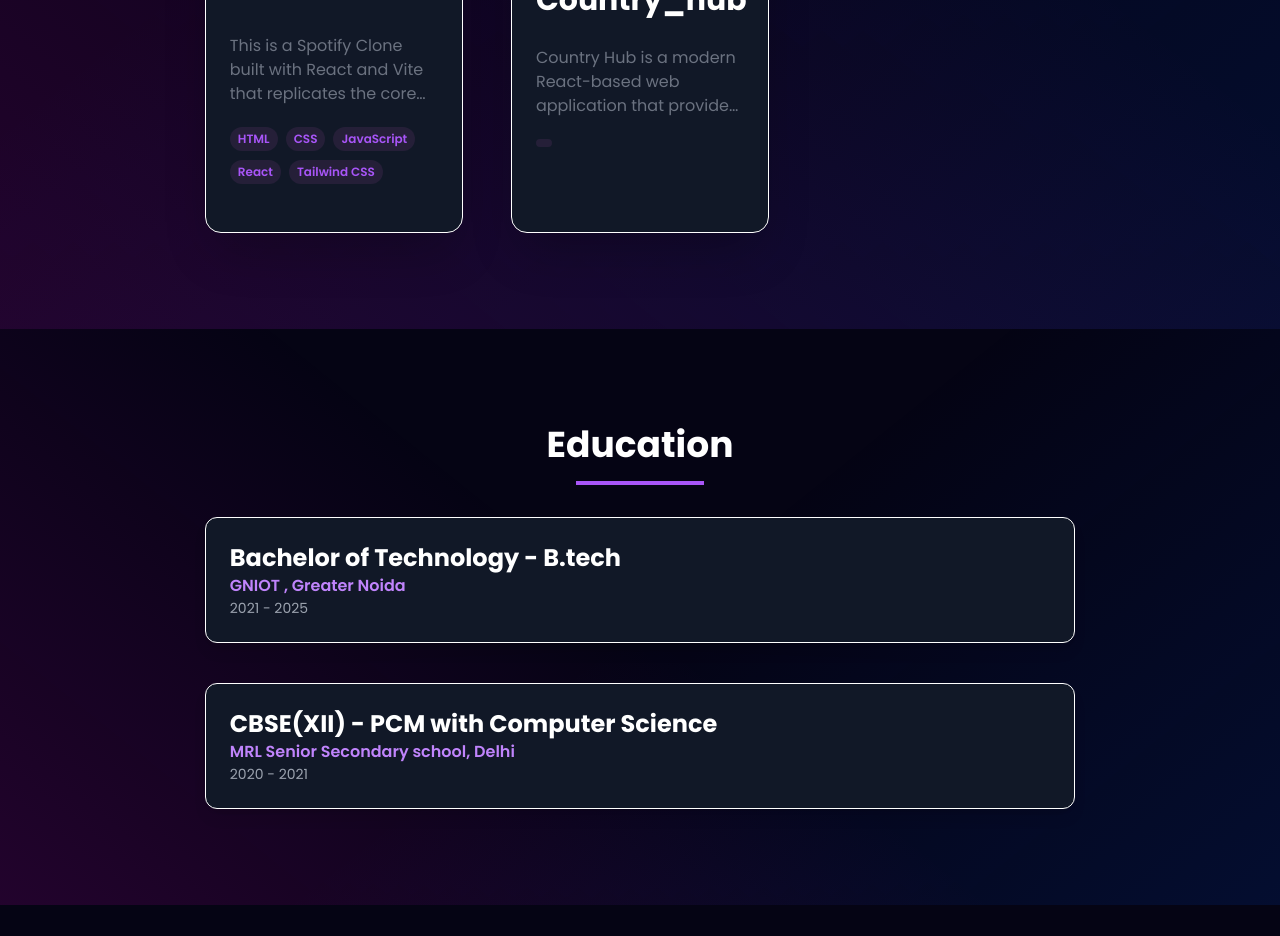
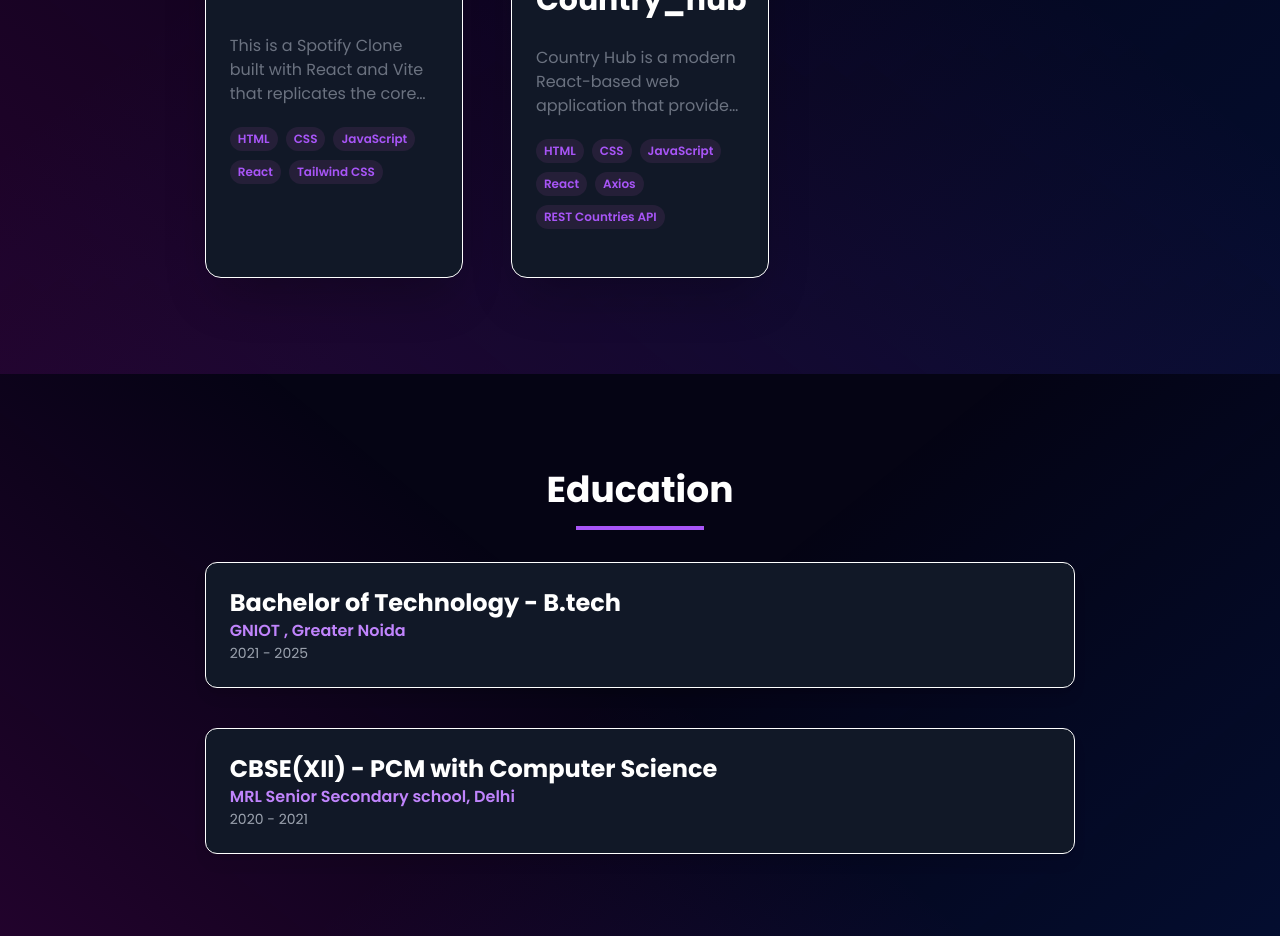
Before and after one commit to Ajaykapasiya/myportfolio, a React (Vite) app: page / in a window 1280 px wide. Shown: the part 2960-3896 px from the top of the page. Built offline with nearby package versions, Linux system fonts and the light colour scheme.

Commit message:
Add Vercel configuration, update CountryHub project details, and fix propTypes import in BlurBlob component

```diff
--- a/src/BlurBlob.jsx
+++ b/src/BlurBlob.jsx
@@ -1,5 +1,5 @@
 import React from 'react'
-import PropTypes, { protyType } from 'prop-types'
+import PropTypes from 'prop-types'
 
 const BlurBlob = ({postion , size}) => {
     // Destructure postion and size
--- a/src/constants.js
+++ b/src/constants.js
@@ -263,9 +263,9 @@ export const SkillsInfo = [
      description:
         "Country Hub is a modern React-based web application that provides an interactive world atlas experience. Users can explore detailed information about countries worldwide, including population, region, capital, and flags, with powerful search and filtering capabilities. The application features a clean, responsive design with a dark theme and gradient accents, offering both a homepage preview of featured countries and a comprehensive country directory. Built with React Router for seamless navigation and Axios for API integration, it delivers real-time country data from the REST Countries API in an engaging, user-friendly interface.",
     image: CountryHub,
-     tags: [""],
-     github: "",
-     webapp: "",
+     tags: ["HTML", "CSS","JavaScript", "React", "Axios", "REST Countries API"],
+     github: "https://github.com/Ajaykapasiya/Country_hub",
+     webapp: "country-hub-pi.vercel.app",
     },
     /*{
       id: 5,
```
Also changed, not shown: vercel.json (added), 1 other file (tests, documents, lock files or other folders).
